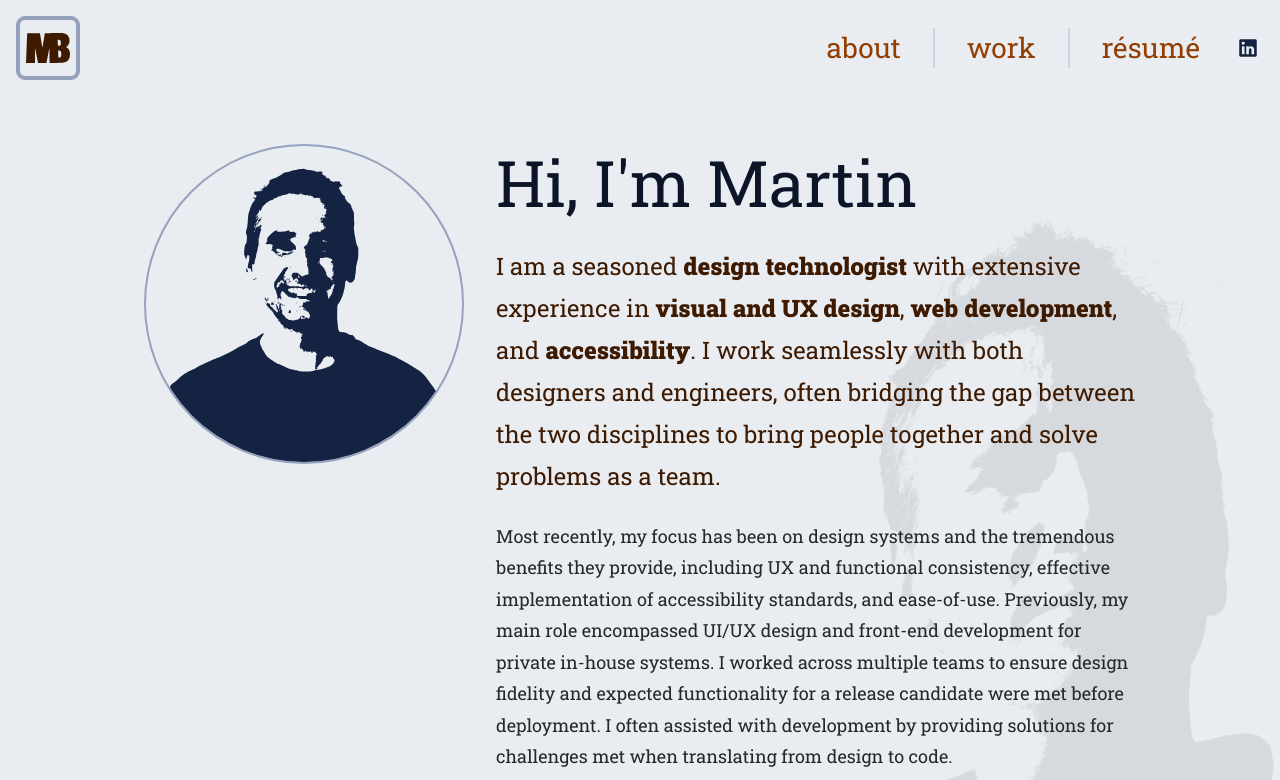
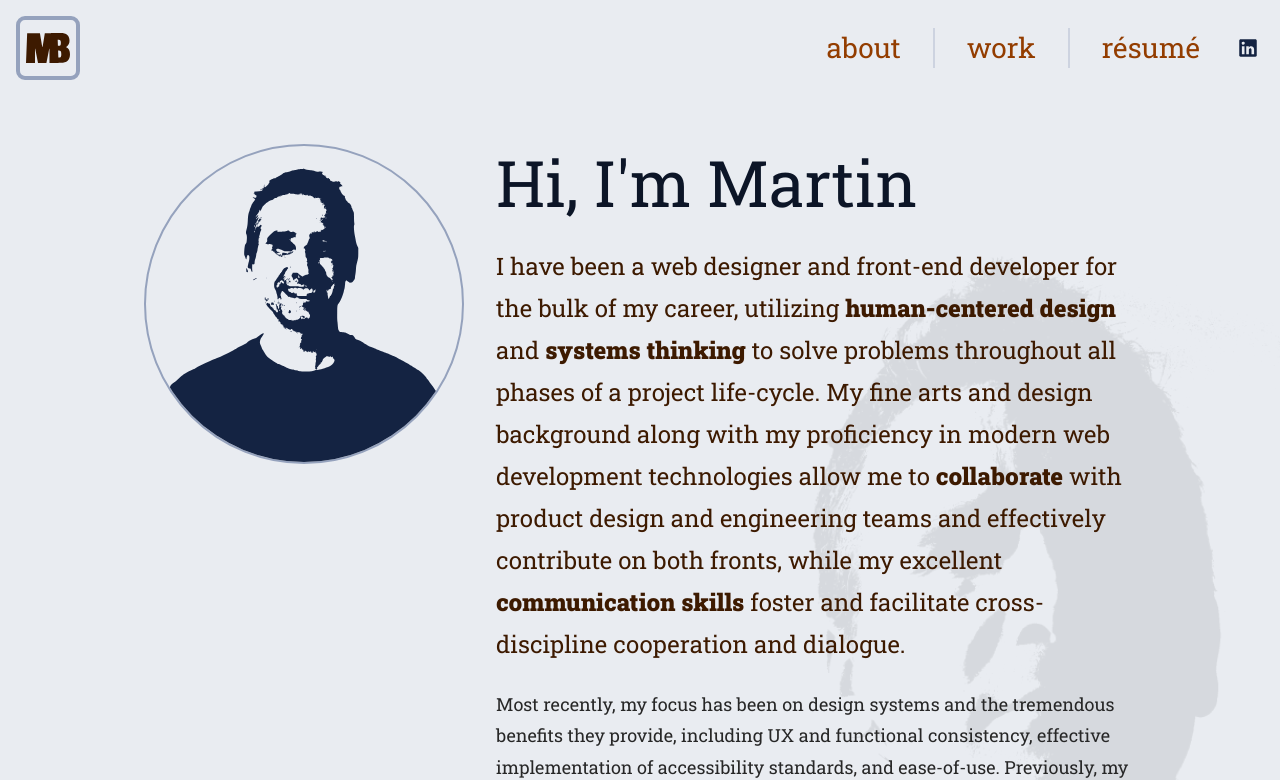
Before and after one commit to bigfishdesign13/martin-brutvan-portfolio, a Next.js app: page /about in a window 1280 px wide. Shown: the top 780 px of the page. Built offline with nearby package versions, Linux system fonts and the light colour scheme.

Commit message:
updated language on about and work pages

```diff
--- a/src/app/about/page.tsx
+++ b/src/app/about/page.tsx
@@ -33,12 +33,15 @@ export default function About() {
           </Heading>
           <div className={styles.pageContent1}>
             <p className="subheading1 mb-6">
-              I am a seasoned <strong>design technologist</strong> with
-              extensive experience in <strong>visual and UX design</strong>,{" "}
-              <strong>web development</strong>, and{" "}
-              <strong>accessibility</strong>. I work seamlessly with both
-              designers and engineers, often bridging the gap between the two
-              disciplines to bring people together and solve problems as a team.
+              I have been a web designer and front-end developer for the bulk of
+              my career, utilizing <strong>human-centered design</strong> and{" "}
+              <strong>systems thinking</strong> to solve problems throughout all
+              phases of a project life-cycle. My fine arts and design background
+              along with my proficiency in modern web development technologies
+              allow me to <strong>collaborate</strong> with product design and
+              engineering teams and effectively contribute on both fronts, while
+              my excellent <strong>communication skills</strong> foster and
+              facilitate cross-discipline cooperation and dialogue.
             </p>
             <p className="mb-6">
               Most recently, my focus has been on design systems and the
@@ -55,7 +58,7 @@ export default function About() {
               Independently, I am often working on WordPress projects, handling
               all aspects of the web development cycle from start to
               finish&mdash;including designing wireframes and mockups, coding
-              custom themes and page templates, configuring hosting and
+              custom themes and page templates, configuring hosting, and
               deploying the final product.
             </p>
           </div>
--- a/src/app/work/page.tsx
+++ b/src/app/work/page.tsx
@@ -47,9 +47,11 @@ export default function Work() {
         where I fill specific design or engineering roles, depending on what is
         needed. In either scenario, I am able to{" "}
         <strong>communicate effectively</strong> regardless of the
-        audience&mdash;I streamline and distill complex information for{" "}
-        <strong>stakeholders</strong>, or use language that is explicit to{" "}
-        <strong>engineers</strong> or <strong>designers</strong>.
+        audience&mdash;I can streamline and distill complex information for{" "}
+        <strong>stakeholders</strong>, discuss and refine technical project
+        requirements with <strong>engineers</strong>, or organize affinity
+        diagrams with <strong>product designers</strong> and determine how those
+        findings will influence user flows.
       </p>
       <div className={`grid grid-cols w-full gap-16 ${styles.pageContent2}`}>
         {workList}
```
